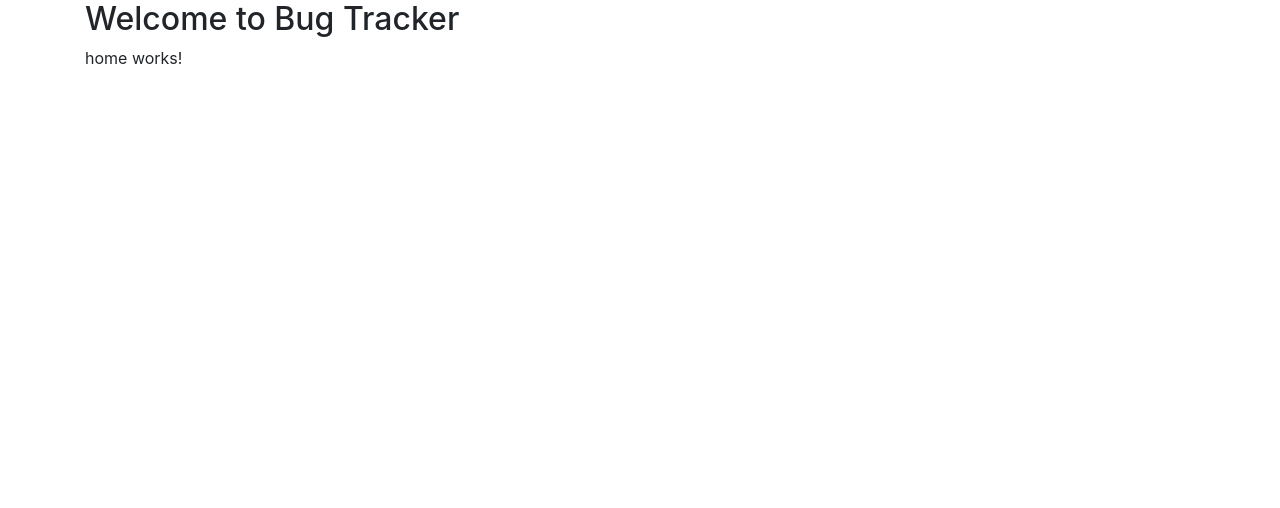
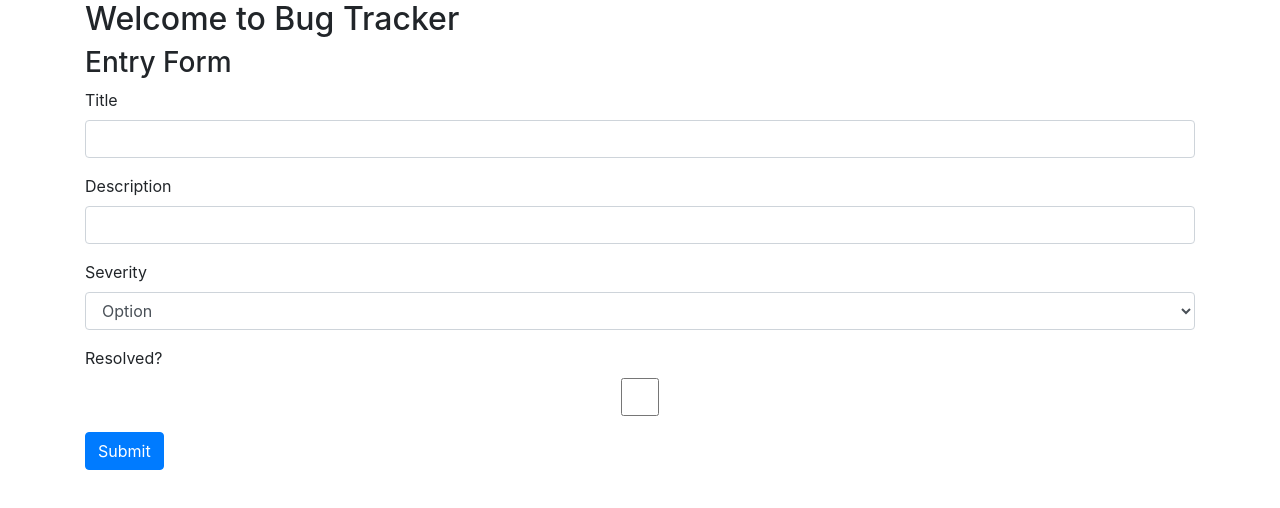
Before and after one commit to hsinam/angular-bug-tracker, an Angular app: page /tform in a window 1280 px wide. Shown: the top 508 px of the page. Built offline with nearby package versions, Linux system fonts and the light colour scheme.

Commit message:
Template form created

```diff
--- a/src/app/app-routing.module.ts
+++ b/src/app/app-routing.module.ts
@@ -2,11 +2,16 @@ import { NgModule } from '@angular/core';
 import { Routes, RouterModule } from '@angular/router';
 import { DisplayComponent } from './display/display.component';
 import { HomeComponent } from './home/home.component';
+import { TformComponent } from './tform/tform.component';
 
 const routes: Routes = [
   {
     path: 'display',
     component: DisplayComponent
+  },
+  {
+    path: 'tform',
+    component: TformComponent
   },
   {
     path: '**',
--- a/src/app/app.module.ts
+++ b/src/app/app.module.ts
@@ -5,12 +5,14 @@ import { AppRoutingModule } from './app-routing.module';
 import { AppComponent } from './app.component';
 import { DisplayComponent } from './display/display.component';
 import { HomeComponent } from './home/home.component';
+import { TformComponent } from './tform/tform.component';
 
 @NgModule({
   declarations: [
     AppComponent,
     DisplayComponent,
-    HomeComponent
+    HomeComponent,
+    TformComponent
   ],
   imports: [
     BrowserModule,
--- /dev/null
+++ b/src/app/tform/tform.component.html
@@ -0,0 +1,27 @@
+<h3>Entry Form</h3>
+
+<form action="">
+  <div class="form-group">
+    <label for="title">Title</label>
+    <input type="text" class="form-control" name="title" />
+  </div>
+
+  <div class="form-group">
+    <label for="description">Description</label>
+    <input type="text" class="form-control" name="description" />
+  </div>
+
+  <div class="form-group">
+    <label for="severity">Severity</label>
+    <select name="severity" id="" class="form-control">
+      <option value="Option">Option</option>
+    </select>
+  </div>
+
+  <div class="form-group">
+    <label for="isResolved">Resolved?</label>
+    <input type="checkbox" class="form-control" name="isResolved" />
+  </div>
+
+  <button class="btn btn-primary" type="submit">Submit</button>
+</form>
--- /dev/null
+++ b/src/app/tform/tform.component.ts
@@ -0,0 +1,15 @@
+import { Component, OnInit } from '@angular/core';
+
+@Component({
+  selector: 'app-tform',
+  templateUrl: './tform.component.html',
+  styleUrls: ['./tform.component.css']
+})
+export class TformComponent implements OnInit {
+
+  constructor() { }
+
+  ngOnInit() {
+  }
+
+}
```
Also changed, not shown: src/app/tform/tform.component.css (added), 1 other file (tests, documents, lock files or other folders).
